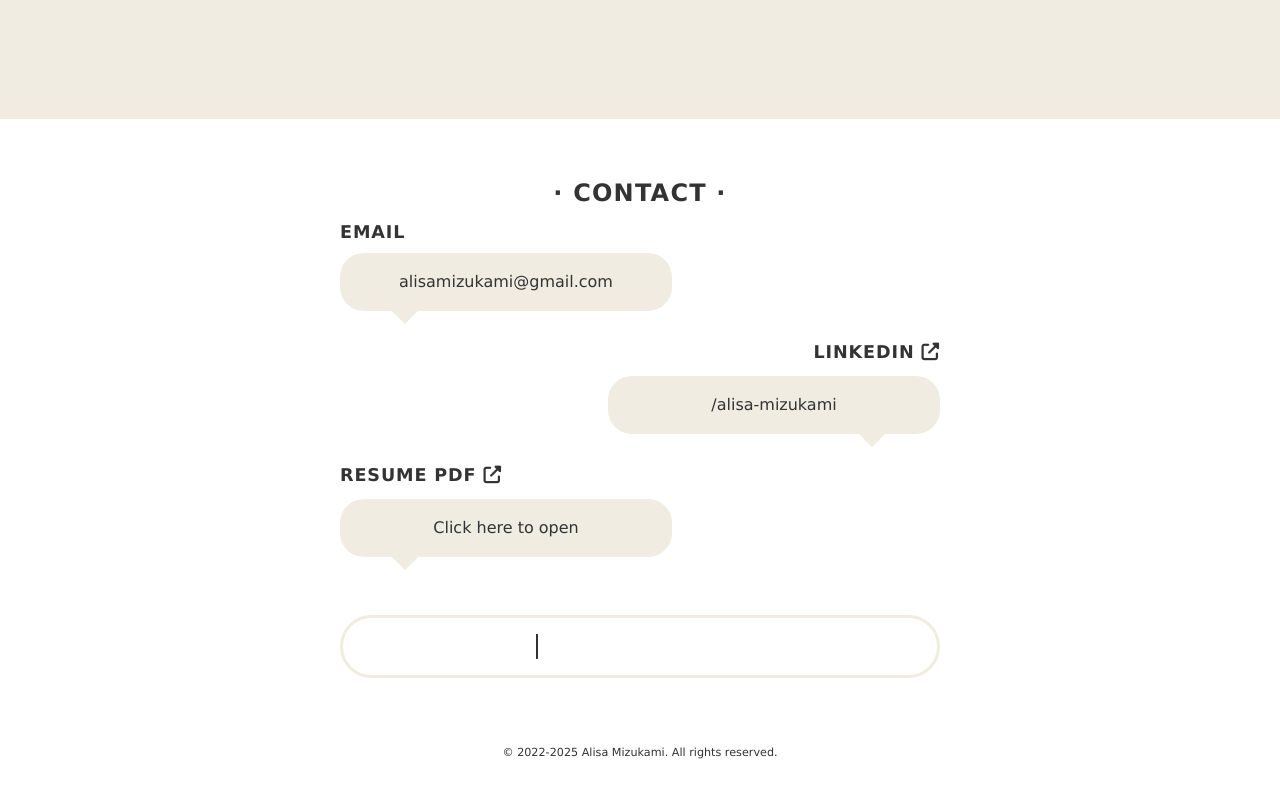
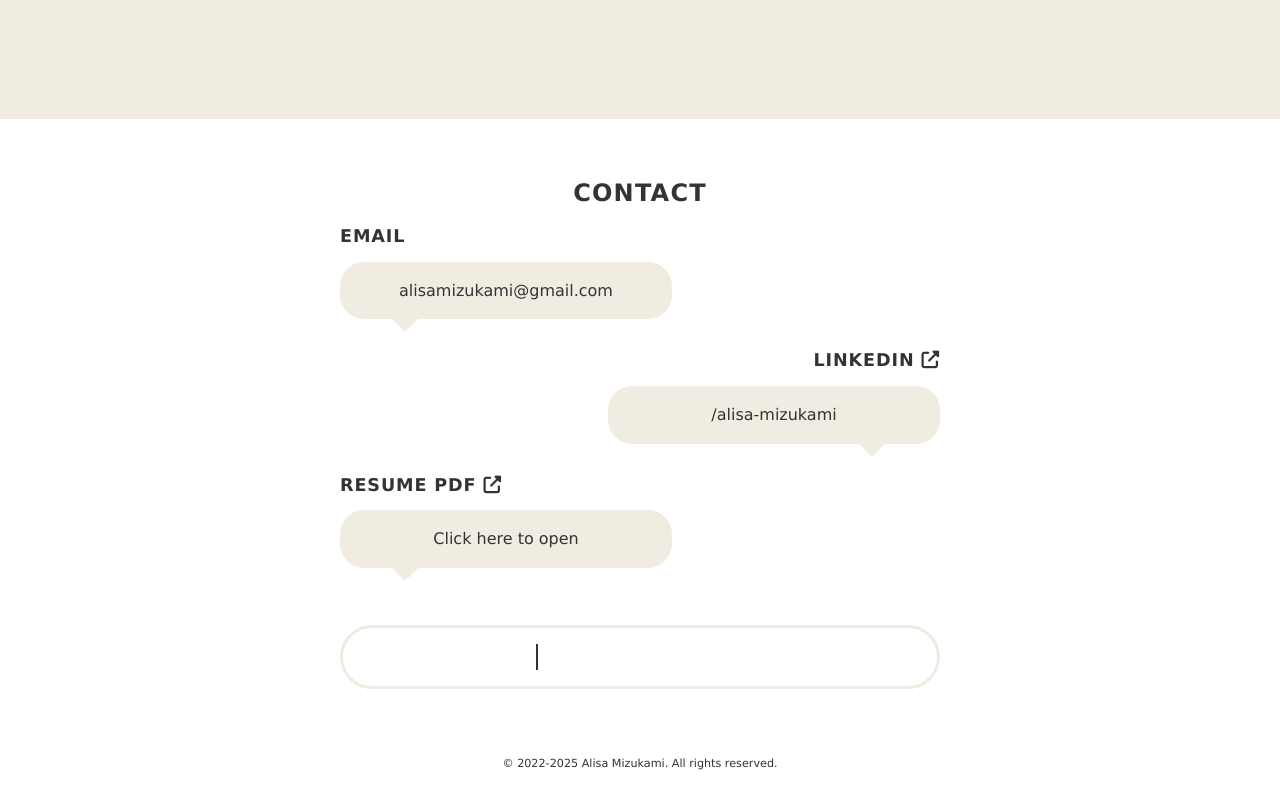
Before and after one commit to amizuka000/website, a plain HTML site: page contact.html in a window 1280 px wide. Shown: the part 2180-2980 px from the top of the page. Drawn offline with Linux system fonts and the light colour scheme.

Commit message:
Edited heading style, contact line height
Edited heading style, contact line height

```diff
--- a/contact.html
+++ b/contact.html
@@ -113,7 +113,7 @@
 <div id="contentHeight" class = "maintext contact">
   <button onclick="topFunction()" id="scrollButton" title="Go to top"><i class="fa fa-chevron-up"></i></button>
 
-<h1>· Contact ·</h1>
+<h1>Contact</h1>
 
 <div class="contact-left"><h3>EMAIL</h3></div>
 <p class = "triangle-isosceles-left">
--- a/css/style.css
+++ b/css/style.css
@@ -792,14 +792,14 @@ display: flex;
   }
 
   .contact-left h3{
-    line-height: 0.5;
+    line-height: 1;
     margin: 0;
     text-align: left;
   }
 
 
   .contact-right h3{
-    line-height: 0.5;
+    line-height: 1;
     margin: 0;
     text-align: right;
   }
```
Also changed, not shown: aboutme.html (+1 -1 lines), art.html (+1 -1 lines), projects.html (+1 -1 lines), resume.html (+1 -1 lines).
